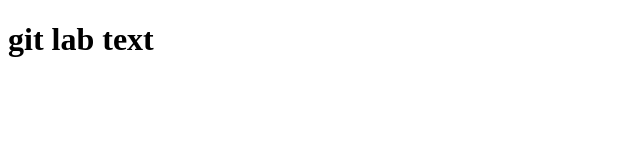
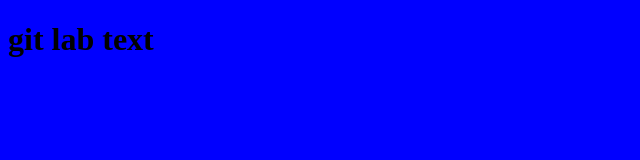
Before and after one commit to emilyhughes23/cse102, a plain HTML site: page index.html in a window 1280 px wide. Shown: the whole page, without its empty margins (0-640 px from the left). Drawn offline with Linux system fonts and the light colour scheme.

Commit message:
blue background on html file

```diff
--- a/index.html
+++ b/index.html
@@ -2,6 +2,7 @@
 <html>
 	<head>
 		<title>GitLab</title>
+		<link rel="stylesheet" type="text/css" href="indexcss.css">
 	</head>
 	<body>
 		<h1>git lab text</h1>
--- /dev/null
+++ b/indexcss.css
@@ -0,0 +1,3 @@
+body{
+	background-color: blue;
+}
```
